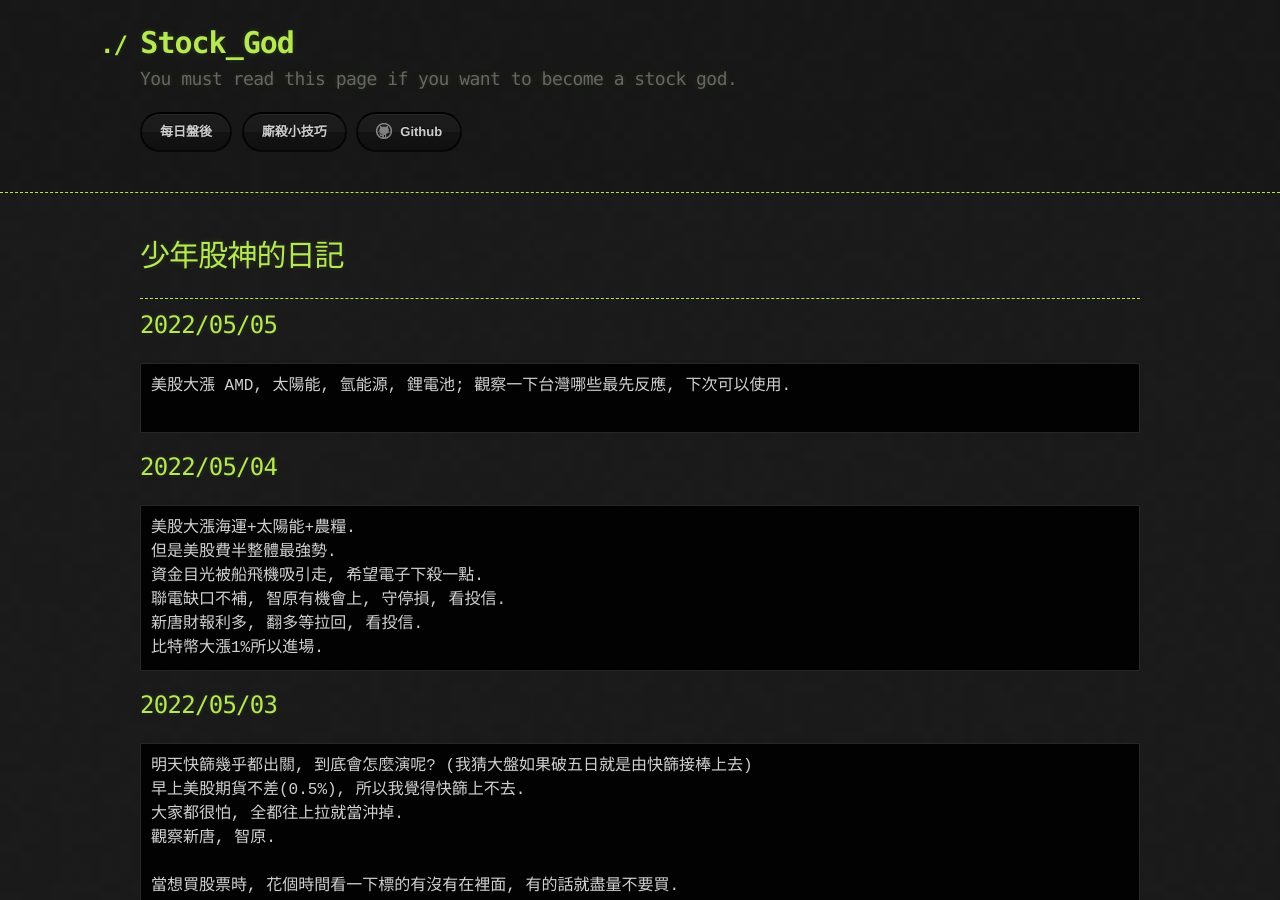
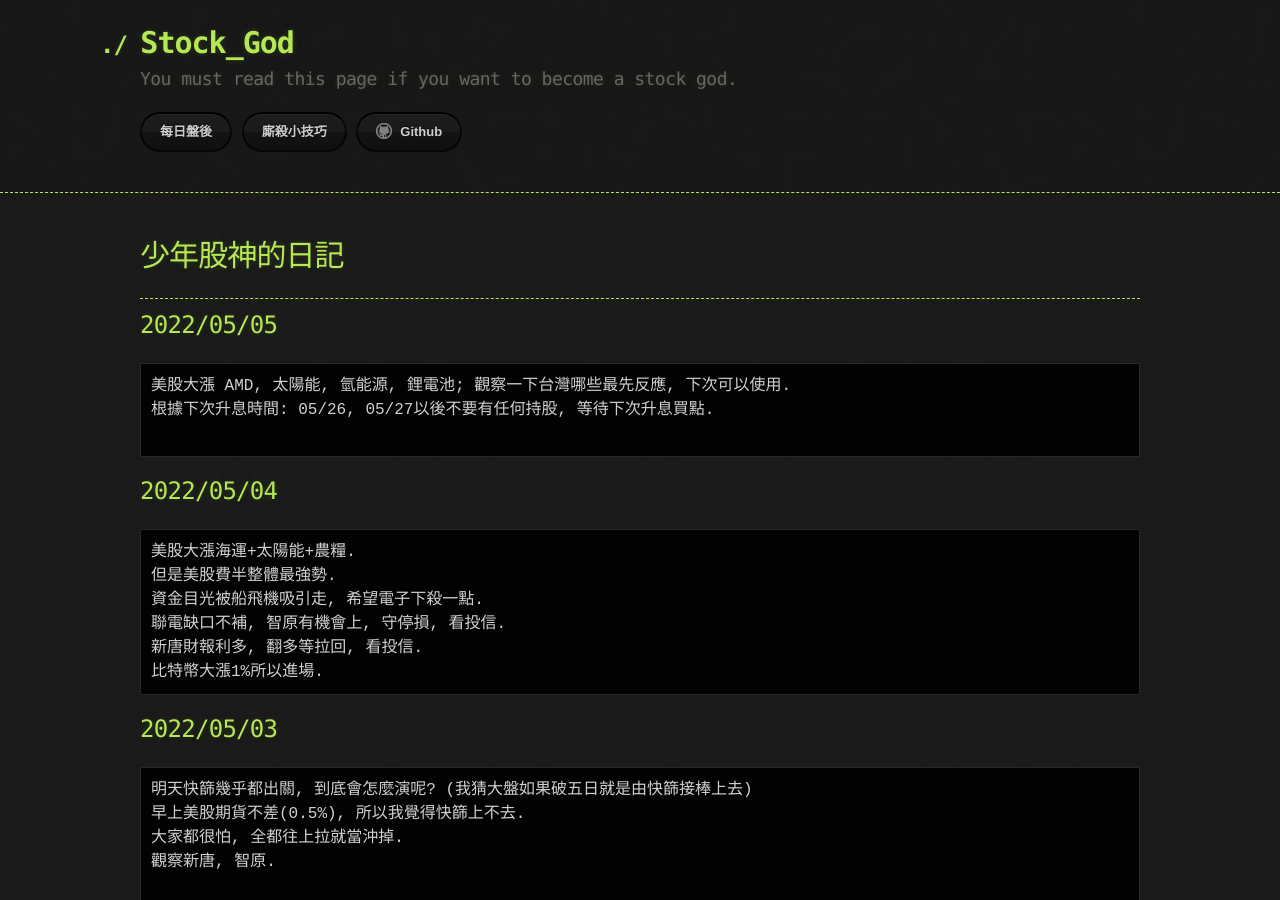
Before and after one commit to lepg5487/Stock_God, a Jekyll site: the page built from index.md, in a window 1280 px wide and 900 px high. Built offline with Jekyll 4.4.1, drawn with Linux system fonts in a browser that asks for light colours; our own code applies the rules of GitHub Pages for plain Markdown files.

Commit message:
Update index.md

````diff
--- a/index.md
+++ b/index.md
@@ -9,6 +9,7 @@ layout: testlayouts
 ## 2022/05/05
 ```
 美股大漲 AMD, 太陽能, 氫能源, 鋰電池; 觀察一下台灣哪些最先反應, 下次可以使用.
+根據下次升息時間: 05/26, 05/27以後不要有任何持股, 等待下次升息買點.
 
 ```
 
````
